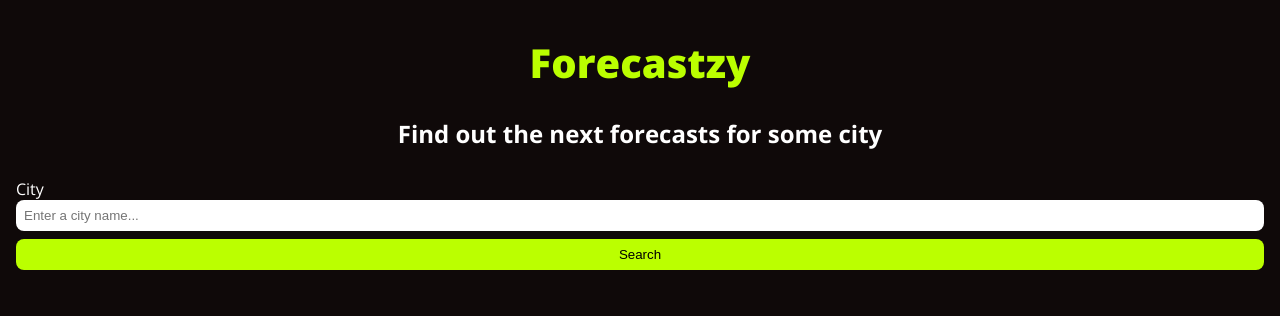
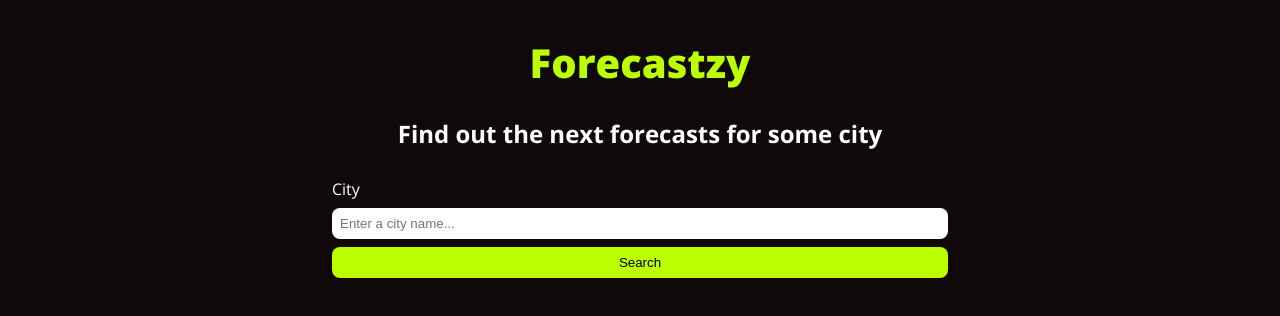
Before and after one commit to alxmcr/fe-forecastzy-app-react-ts, a React (Create React App) app: page / in a window 1280 px wide. Shown: the top 316 px of the page. Built offline with nearby package versions, Linux system fonts and the light colour scheme; no server answers.

Commit message:
feat(styles): added styles to city search section

```diff
--- a/src/components/CitySearchCard/CitySearchCard.scss
+++ b/src/components/CitySearchCard/CitySearchCard.scss
@@ -3,3 +3,10 @@
     text-align: center;
   }
 }
+
+@media screen and (min-width: 768px) {
+  .search-card {
+    margin: 0 auto;
+    width: 50%;
+  }
+}
--- a/src/components/CitySearchForm/CitySearchForm.scss
+++ b/src/components/CitySearchForm/CitySearchForm.scss
@@ -27,6 +27,11 @@
       border: 1px solid $primary;
     }
   }
+  &__inputgroup {
+    display: flex;
+    flex-direction: column;
+    gap: 0.5rem;
+  }
   &__label {
     display: block;
   }
```
